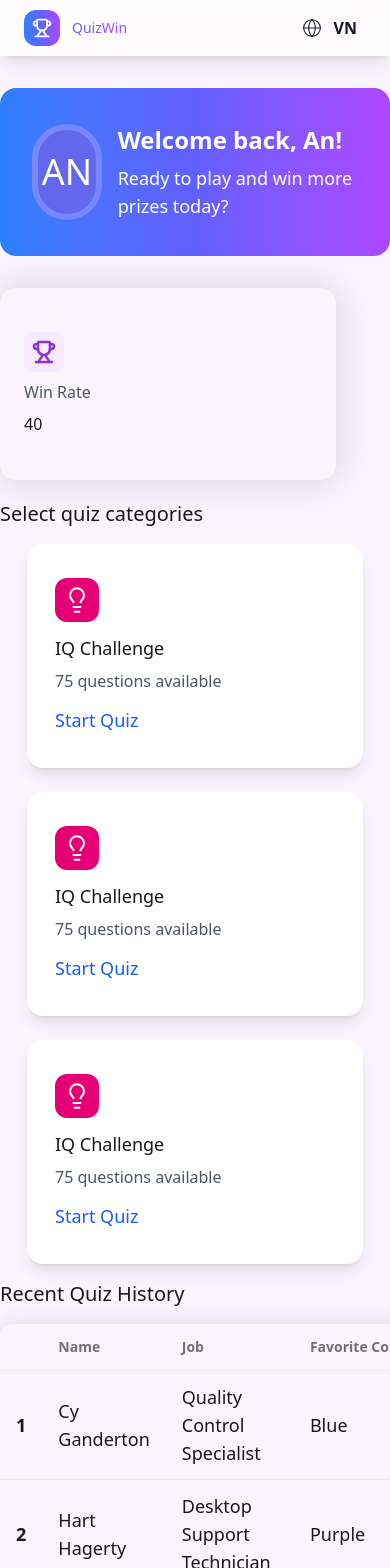
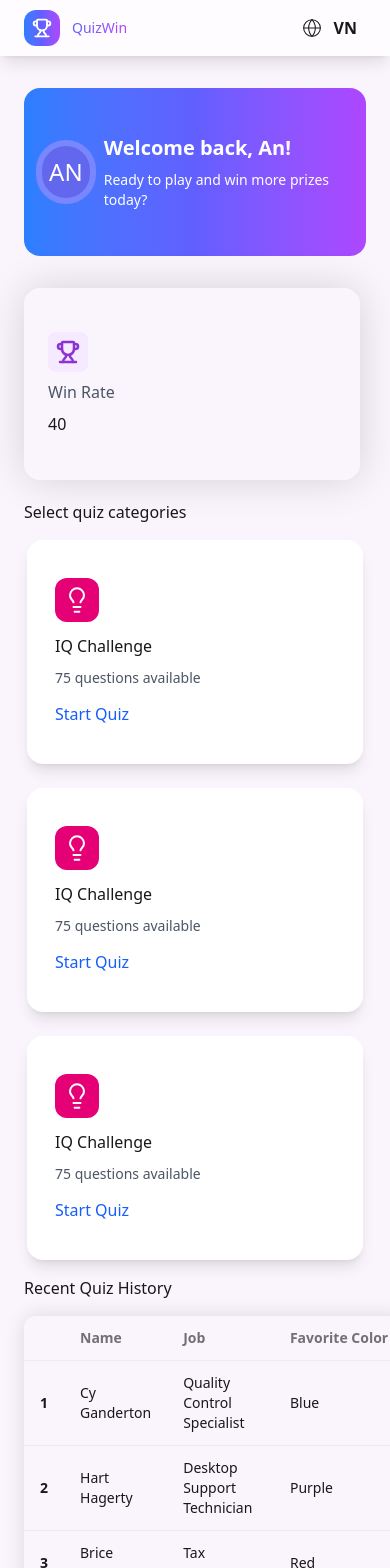
Before and after one commit to nguyenkhaan/quizzapp, a Next.js app: page /dashboard in a window 390 px wide. Shown: the top 1568 px of the page. Built offline with nearby package versions, Linux system fonts and the light colour scheme.

Commit message:
feat: responsive dashboard

```diff
--- a/src/app/dashboard/components/table.tsx
+++ b/src/app/dashboard/components/table.tsx
@@ -1,7 +1,7 @@
 const Table = () => {
    return (
 
-         <table className="table w-full text-lg rounded-xl shadow-[0_0_20px_rgba(0,0,0,0.12)]">
+         <table className="table w-full text-sm lg:text-lg rounded-xl shadow-[0_0_20px_rgba(0,0,0,0.12)]">
             {/* head */}
             <thead>
                <tr>
--- a/src/app/dashboard/page.tsx
+++ b/src/app/dashboard/page.tsx
@@ -20,14 +20,14 @@ const Dashboard = () => {
       <>
          <Navbar />
          <section className="w-screen relative left-1/2 right-1/2 -translate-x-1/2 pb-20 bg-[#faf5fc]">
-         <div className="max-w-[1440px] mx-auto pt-14 lg:pt-18">
-            <div className="w-full px-8 rounded-2xl h-42 my-8 flex items-center justify-start gap-4 bg-gradient-to-r from-blue-500 via-indigo-500  to-purple-500">
-               <div className="border-6 border-[#7987ff] text-4xl flex items-center rounded-full text-white justify-center w-24 h-24  bg-[#6367ed]">
+         <div className="max-w-[1440px] mx-auto px-6 pt-14 lg:pt-18">
+            <div className="w-full px-3 lg:px-8 rounded-2xl h-42 my-8 flex items-center justify-start gap-2 lg:gap-4 bg-gradient-to-r from-blue-500 via-indigo-500  to-purple-500">
+               <div className="border-6 border-[#7987ff] text-2xl lg:text-4xl flex items-center rounded-full text-white justify-center lg:w-24 lg:h-24 w-16 h-16 md:w-20 md:h-20  bg-[#6367ed]">
                   AN
                </div>
                <div className="flex flex-col items-start text-white justify-center gap-2">
-                  <h2 className="font-semibold text-2xl">Welcome back, An!</h2>
-                  <span className="text-lg">
+                  <h2 className="font-semibold text-xl md:text-xl lg:text-2xl">Welcome back, An!</h2>
+                  <span className=" text-sm lg:text-lg">
                      Ready to play and win more prizes today?
                   </span>
                </div>
@@ -35,13 +35,13 @@ const Dashboard = () => {
             <div className="my-5 flex items-center justify-between">
                 <DashboardStatistic />
             </div>
-            <h2 className="text-xl my-4">Select quiz categories</h2>
+            <h2 className="text-base md:text-lg lg:text-xl my-4">Select quiz categories</h2>
             <div className="w-full lg:flex-row flex-col flex items-center justify-between gap-6 lg:gap-4">
                <QuizCard />
                <QuizCard />
                <QuizCard />
             </div>
-            <h2 className="text-xl my-4">Recent Quiz History</h2>
+            <h2 className="text-base md:text-lg lg:text-xl my-4">Recent Quiz History</h2>
             <Table />
 
          </div>
--- a/src/components/quiz.tsx
+++ b/src/components/quiz.tsx
@@ -7,10 +7,10 @@ const QuizCard = () =>
                 <Lightbulb className="lg:size-10 size-7" color="white" size={38} strokeWidth={1.75} />
             </div>
             <div>
-                <h2 className="mb-1">IQ Challenge</h2>
-                <span className="text-gray-600 text-base">75 questions available</span>
+                <h2 className="md:text-lg text-base mb-1">IQ Challenge</h2>
+                <span className="text-gray-600 text-sm md:text-base">75 questions available</span>
             </div>
-            <span className="text-blue-600">Start Quiz</span>
+            <span className="text-blue-600 text-base md:text-lg">Start Quiz</span>
         </div>
     )
 }
```
